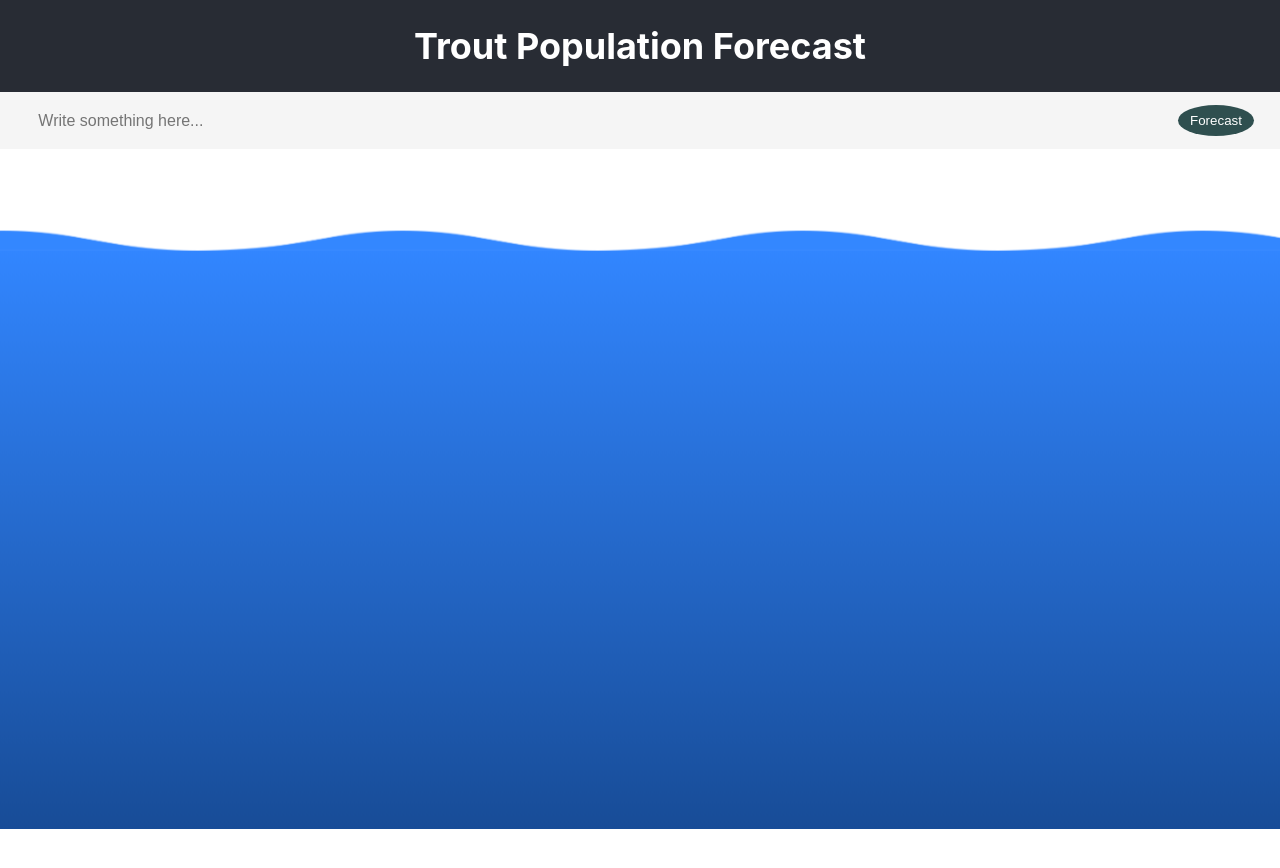
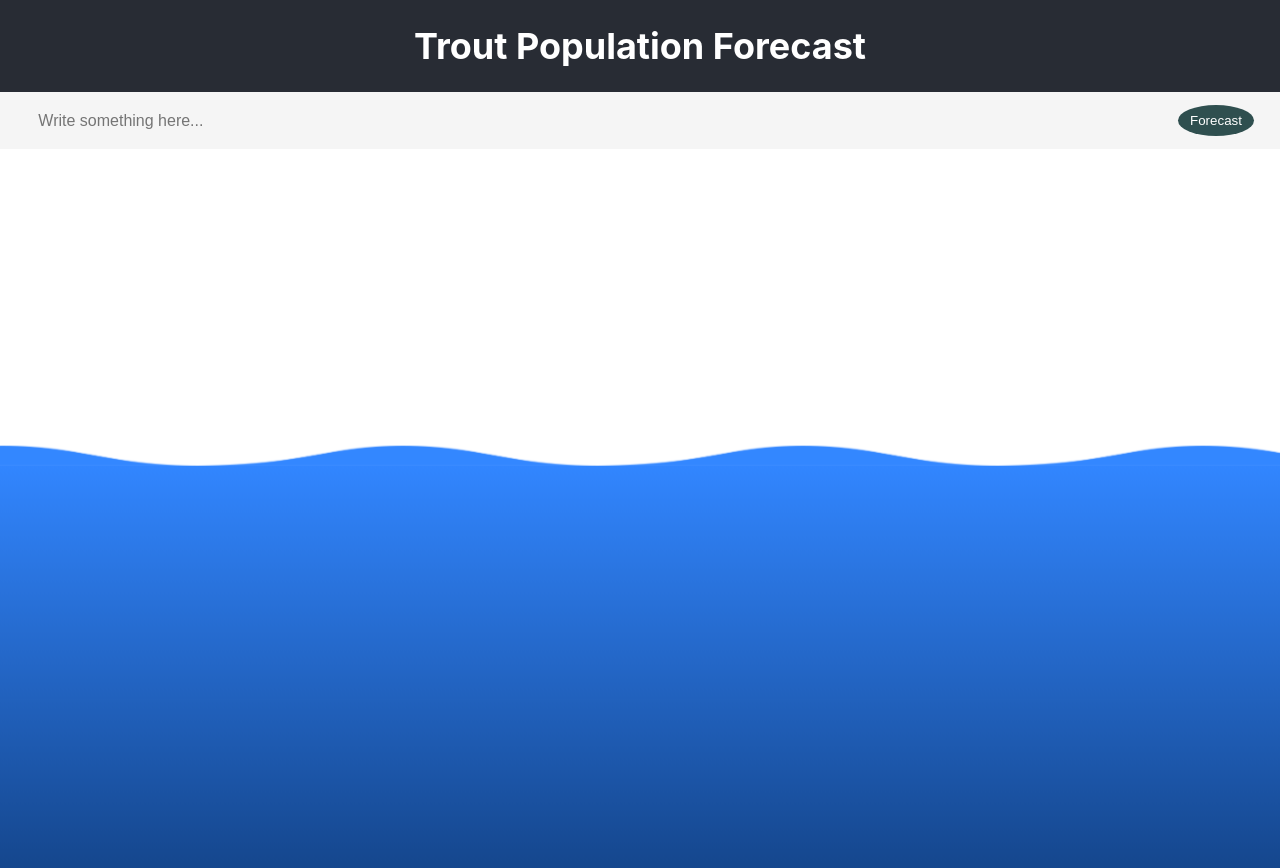
Before and after one commit to DMJamboe/trout-population, a React (Create React App) app: page / in a window 1280 px wide. Before the commit the page ends 829 px from the top, so only its background shows below. Built offline with nearby package versions, Linux system fonts and the light colour scheme.

Commit message:
Water levels move

```diff
--- a/src/App.css
+++ b/src/App.css
@@ -1,7 +1,3 @@
-:root {
-  --wave-height: 10%;
-}
-
 .App {
   text-align: center;
 }
@@ -87,8 +83,8 @@ input[type=button]:active {
   display: flex;
   flex: 1 1 auto;
   overflow: auto;
-  height: 85vh;
-  align-items: center;
+  height: 90vh;
+  align-items: last baseline;
   z-index: -1;
   align-self: flex-end;
   overflow: hidden;
@@ -96,13 +92,32 @@ input[type=button]:active {
 
 span {
   display: block;
-  width: 100%;
 }
+
 .water-wave {
-  height: 100%;
+  -webkit-transition: height 2s ease-in;
+  -moz-transition: height 2s ease-in;
+  -o-transition: height 2s ease-in;
+  transition: height 2s ease-in;
+}
+
+.water-wave.neutral{
+  height: 60%;
   width: 100%;
   animation: water 4s infinite;
-  transition: ease-in-out;
+}
+
+.water-wave.high {
+  height: 90%;
+  width: 100%;
+  animation: water 4s infinite;
+}
+
+.water-wave.low {
+  height: 40%;
+  vertical-align: bottom;
+  width: 100%;
+  animation: water 4s infinite;
 }
 
 .wave {
@@ -130,12 +145,12 @@ span {
 
 @keyframes water {
   0% {
-    transform: translateY(calc(var(--wave-height) + 2%));
+    transform: translateY(2%);
   }
   50% {
-    transform: translateY(var(--wave-height));
+    transform: translateY(0%);
   }
   100% {
-    transform: translateY(calc(var(--wave-height) + 2%));
+    transform: translateY(2%);
   }
 }
--- a/src/App.js
+++ b/src/App.js
@@ -6,7 +6,21 @@ function App() {
   const [input, setInput] = useState("");
   useEffect(() => {
     if (input.length) {
-      alert(input);
+      fetch(`http://127.0.0.1:8000/classify/"${input}"`, {method: "GET", mode: "cors"}).then(response => {
+        if (response.ok) {
+          return response.json();
+        }
+      }).then(data => {
+        const tag = data.tag;
+        const confidence = data.confidence;
+        switch (tag) {
+          case "Decrease in population": changeWaterLevel('low'); break;
+          case "Increase in population": changeWaterLevel('high'); break;
+          case "Neutral effect on population": changeWaterLevel('neutral'); break;
+        }
+      }).catch(err => {
+        alert(err);
+      });
     }
   }, [input]);
   function getInput() {
@@ -25,7 +39,7 @@ function App() {
         </div>
       </div>
       <div class="App-water">
-        <div class="water-wave">
+        <div class="water-wave neutral" id="water-wave">
           <span class="wave"></span>
           <span class="deep-water"></span>
         </div>
@@ -34,4 +48,8 @@ function App() {
   );
 }
 
+function changeWaterLevel(level) {
+  document.getElementById("water-wave").setAttribute("class", `water-wave ${level}`);
+}
+
 export default App;
```
Also changed, not shown: 1 other file (tests, documents, lock files or other folders).
